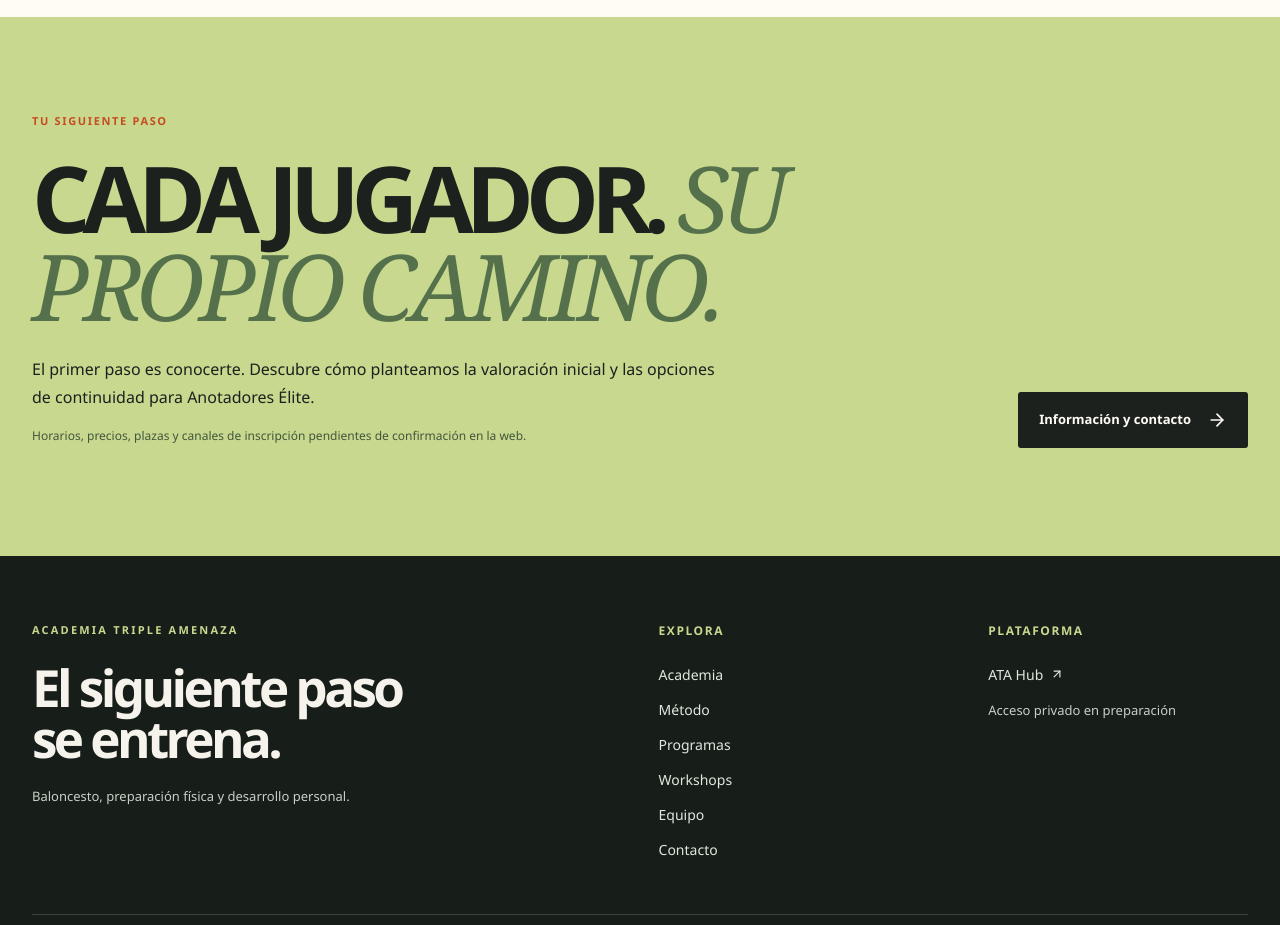
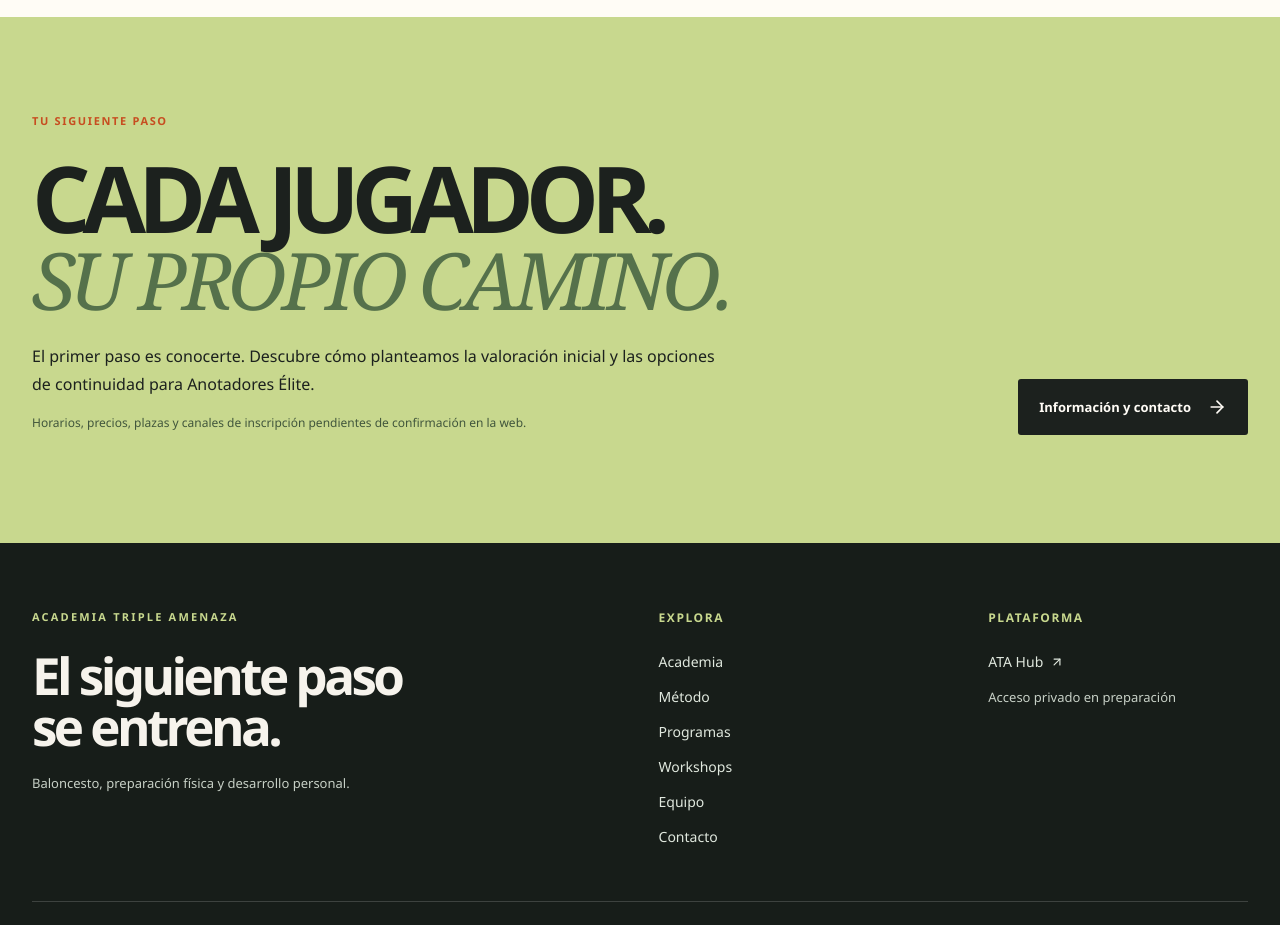
Before and after one commit to Maria0696/triple-amenaza, a Next.js app: page /programas/anotadores-elite in a window 1280 px wide. Shown: the part 4880-5805 px from the top of the page. Built offline with nearby package versions, Linux system fonts and the light colour scheme.

Commit message:
style(anotadores-elite): ajustar titular del cierre en dos lineas

```diff
--- a/src/app/programas/anotadores-elite/elite.css
+++ b/src/app/programas/anotadores-elite/elite.css
@@ -198,8 +198,11 @@
 /* CIERRE */
 .elite-closing { background: var(--sage); padding-block: clamp(80px, 7.5vw, 116px); }
 .elite-closing-grid { display: flex; align-items: end; justify-content: space-between; gap: 40px; }
-.elite-closing h2 { max-width: 880px; margin: 0 0 25px; font-size: clamp(51px, 7.2vw, 105px); line-height: .96; letter-spacing: -.088em; font-weight: 950; }
-.elite-closing h2 em { color: #55714b; }
+.elite-closing h2 { max-width: none; margin: 0 0 25px; font-size: clamp(51px, 7.2vw, 105px); line-height: .96; letter-spacing: -.088em; font-weight: 950; }
+.elite-closing h2 em { display: block; color: #55714b; font-size: .86em; }
+@media (min-width: 1061px) {
+  .elite-closing h2 em { white-space: nowrap; }
+}
 .elite-closing-grid > div > p:not(.elite-eyebrow) { max-width: 690px; margin: 0 0 15px; font-size: 16px; line-height: 1.75; }
 .elite-closing-grid > div > .elite-closing-note { font-size: 12px !important; line-height: 1.6 !important; color: #41563c; }
 .elite-button-dark { flex-shrink: 0; margin-bottom: 12px; color: var(--paper); background: var(--ink); }
```
